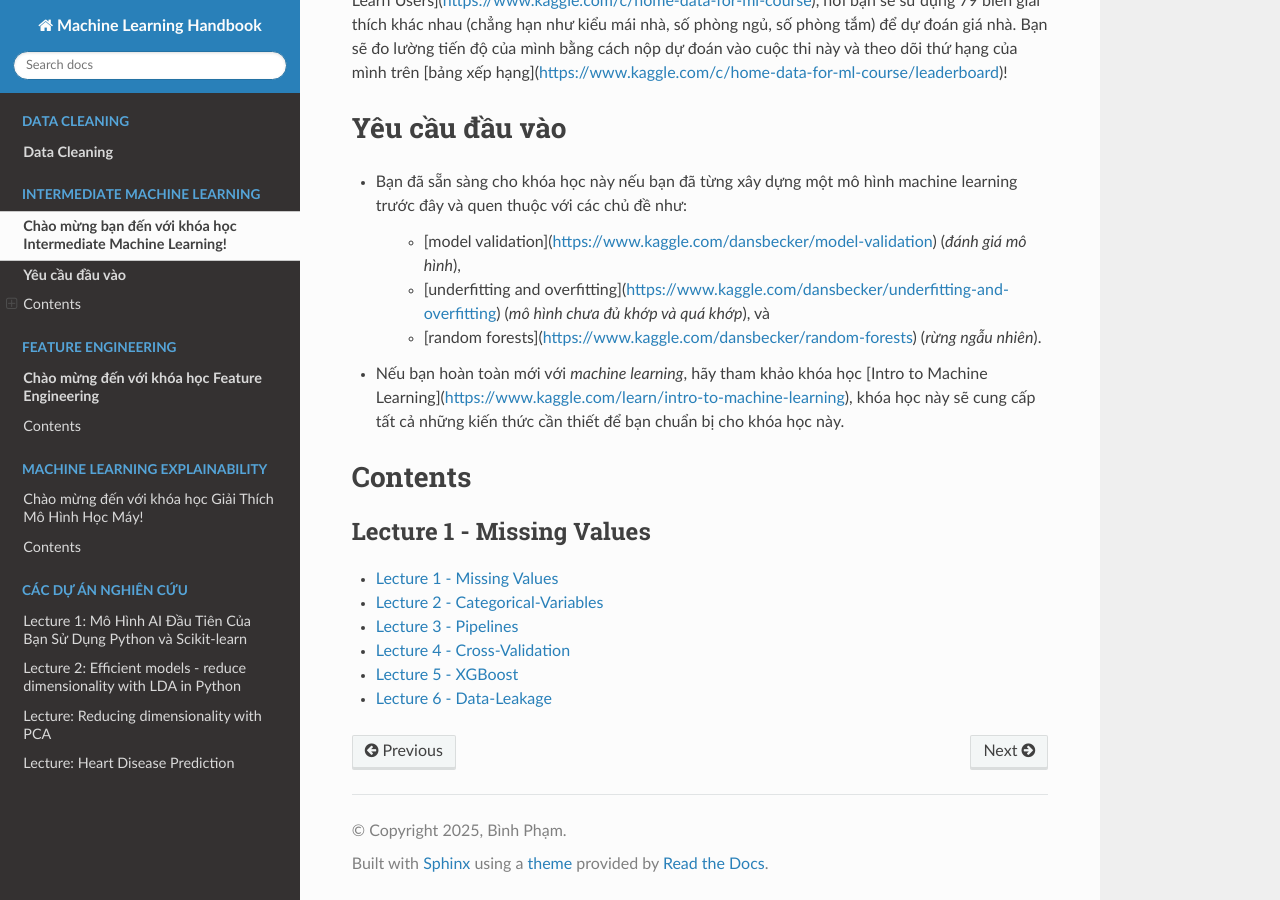
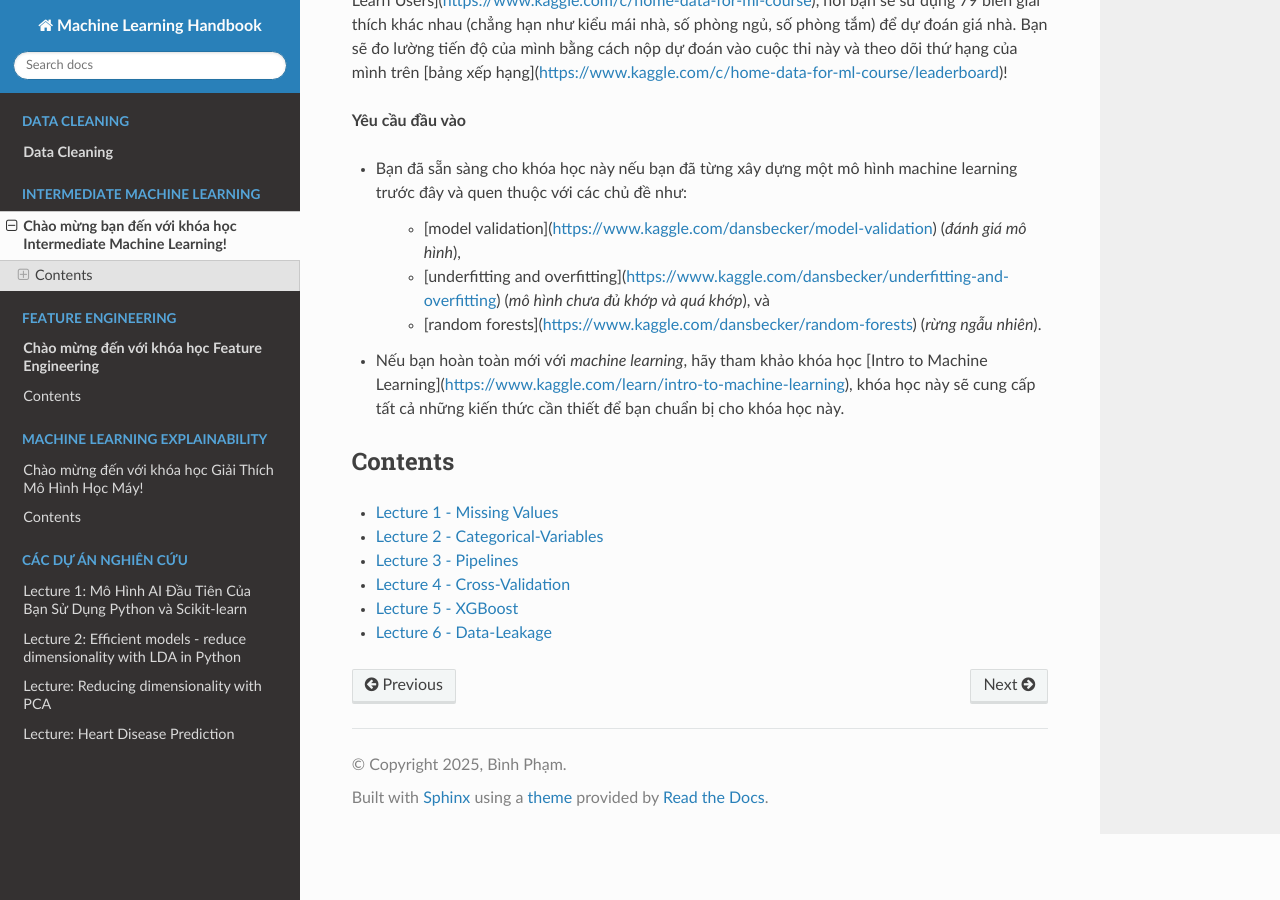
Before and after one commit to phambinh0826/ML1, a Sphinx documentation site: the page built from docs/source/Intermediate-ML/index.rst, in a window 1280 px wide and 900 px high, scrolled down 544 px. Built offline with Sphinx 7.4.7 and the Read the Docs theme 3.1.0, drawn with Linux system fonts in a browser that asks for light colours; pages that are not in the unit, such as notebooks, are missing from menus.

Commit message:
Update index.rst

```diff
--- a/docs/source/Intermediate-ML/index.rst
+++ b/docs/source/Intermediate-ML/index.rst
@@ -16,7 +16,6 @@ Nếu bạn đã có nền tảng về *machine learning* và muốn học cách
 Trong suốt khóa học, bạn sẽ áp dụng kiến thức của mình thông qua các bài tập thực hành với dữ liệu thực tế. Các bài tập này sử dụng dữ liệu từ cuộc thi [Housing Prices Competition for Kaggle Learn Users](https://www.kaggle.com/c/home-data-for-ml-course), nơi bạn sẽ sử dụng 79 biến giải thích khác nhau (chẳng hạn như kiểu mái nhà, số phòng ngủ, số phòng tắm) để dự đoán giá nhà. Bạn sẽ đo lường tiến độ của mình bằng cách nộp dự đoán vào cuộc thi này và theo dõi thứ hạng của mình trên [bảng xếp hạng](https://www.kaggle.com/c/home-data-for-ml-course/leaderboard)!
 
 **Yêu cầu đầu vào**
-=======================
 
 - Bạn đã sẵn sàng cho khóa học này nếu bạn đã từng xây dựng một mô hình machine learning trước đây và quen thuộc với các chủ đề như:
 
@@ -30,10 +29,9 @@ Trong suốt khóa học, bạn sẽ áp dụng kiến thức của mình thông
 
 
 Contents
-========
+---------
 
 .. toctree::
-   :caption: Lecture 1 - Missing Values
    :maxdepth: 1
 
    missing-values.ipynb
```
